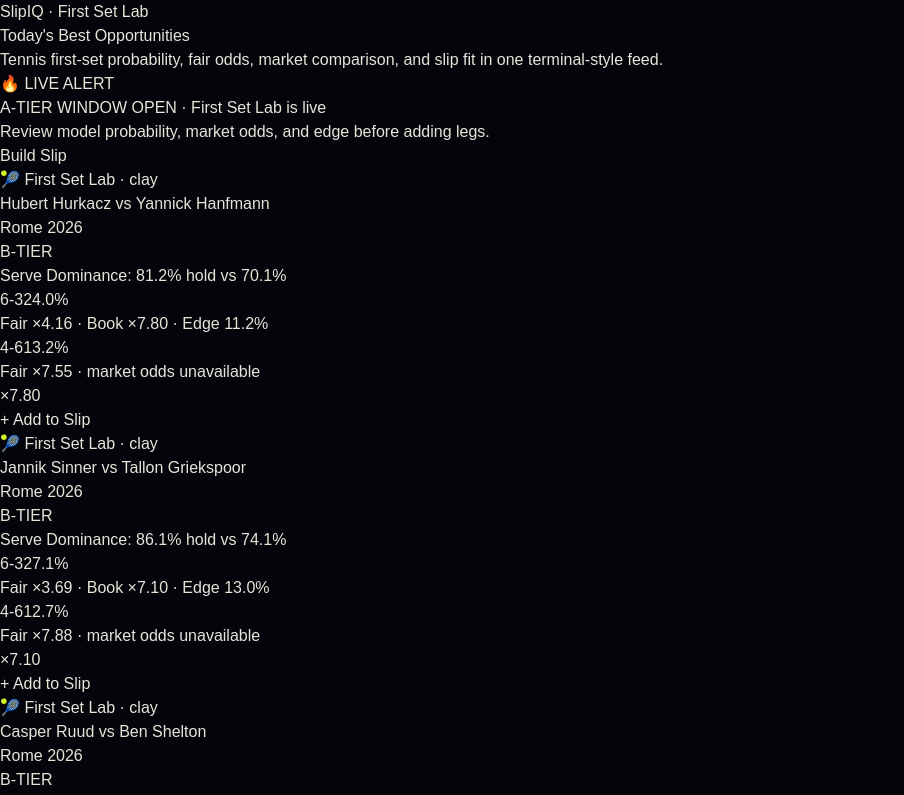
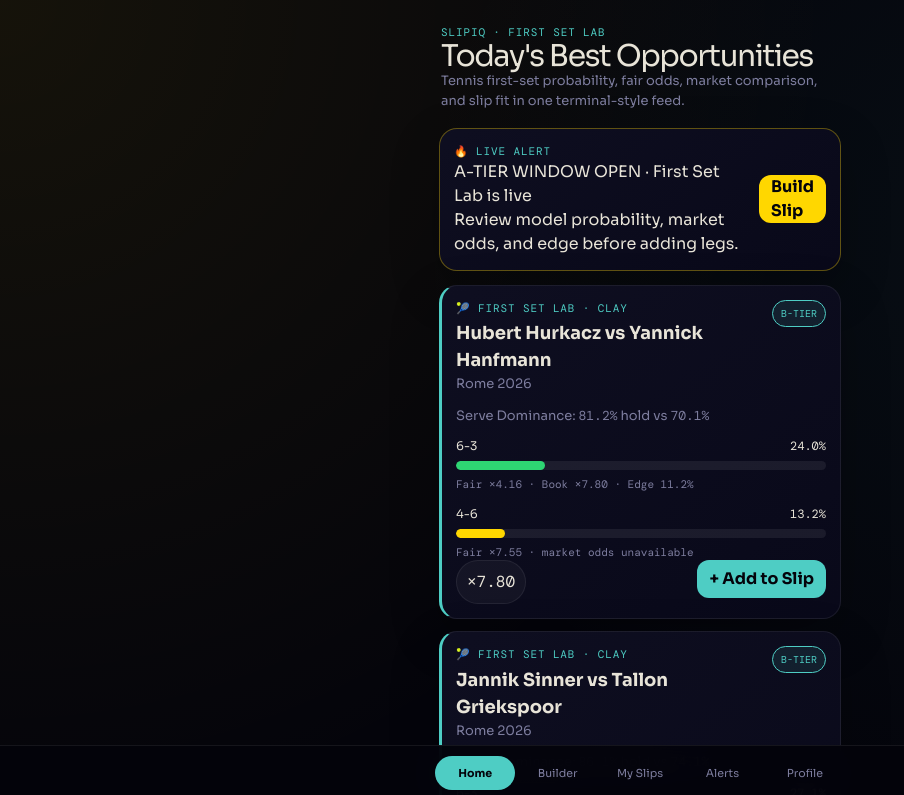
Before and after one commit to youssefalw2001/Slipiq-Mini-App, a React (Vite) app: page / in a window 1280 px wide. Shown: the top 795 px of the page, without its empty margins (0-904 px from the left). Built offline with nearby package versions, Linux system fonts and the light colour scheme.

Commit message:
Add Terminal Intelligence stylesheet

```diff
--- a/src/styles.css
+++ b/src/styles.css
@@ -1 +1,481 @@
-@tailwind base;@tailwind components;@tailwind utilities;:root{--bg-primary:#04040b;--bg-card:#09091a;--text-primary:#e8e4d8}body{margin:0;background:var(--bg-primary);color:var(--text-primary);font-family:Sora,sans-serif}.app{max-width:420px;margin:auto;padding:12px 12px 72px}.card{background:var(--bg-card);border:1px solid rgba(255,255,255,.08);padding:10px;margin:8px 0;border-radius:12px}.nav{position:fixed;bottom:0;left:0;right:0;display:flex;justify-content:space-around;background:#0f0f22;padding:10px}.tab{color:#e8e4d8;text-decoration:none;font-size:12px}
+@import url('https://fonts.googleapis.com/css2?family=DM+Mono:wght@400;500&family=Sora:wght@400;600;700&display=swap');
+@tailwind base;
+@tailwind components;
+@tailwind utilities;
+
+:root {
+  --bg-primary: #04040b;
+  --bg-card: #09091a;
+  --bg-elevated: #0f0f22;
+  --border: rgba(255, 255, 255, 0.07);
+  --text-primary: #e8e4d8;
+  --text-muted: #7d7d9e;
+  --accent-gold: #ffd700;
+  --accent-orange: #ff6b35;
+  --accent-teal: #4ecdc4;
+  --accent-red: #ff4757;
+  --accent-green: #2ed573;
+  --positive: #2ed573;
+  --negative: #ff4757;
+}
+
+* {
+  box-sizing: border-box;
+}
+
+body {
+  margin: 0;
+  min-height: 100vh;
+  background:
+    radial-gradient(circle at top left, rgba(255, 215, 0, 0.07), transparent 30%),
+    radial-gradient(circle at 80% 10%, rgba(78, 205, 196, 0.05), transparent 25%),
+    var(--bg-primary);
+  color: var(--text-primary);
+  font-family: Sora, system-ui, sans-serif;
+}
+
+button,
+a,
+input {
+  font: inherit;
+}
+
+button {
+  border: 0;
+}
+
+button:disabled {
+  cursor: not-allowed;
+  opacity: 0.45;
+}
+
+.app-shell {
+  width: min(100%, 430px);
+  min-height: 100vh;
+  margin: 0 auto;
+  padding: 14px 14px 86px;
+}
+
+.screen {
+  display: flex;
+  flex-direction: column;
+  gap: 14px;
+}
+
+.hero,
+.detail-header {
+  padding: 10px 2px 4px;
+}
+
+h1,
+h2,
+p {
+  margin: 0;
+}
+
+h1 {
+  font-size: 30px;
+  line-height: 1.02;
+  letter-spacing: -0.05em;
+}
+
+h2 {
+  font-size: 16px;
+}
+
+.mono {
+  font-family: 'DM Mono', monospace;
+}
+
+.eyebrow {
+  color: var(--accent-teal);
+  font-family: 'DM Mono', monospace;
+  font-size: 11px;
+  letter-spacing: 0.08em;
+  text-transform: uppercase;
+}
+
+.muted {
+  color: var(--text-muted);
+  font-size: 13px;
+}
+
+.card,
+.opportunity-card,
+.live-alert,
+.stats-bar {
+  border: 1px solid var(--border);
+  border-radius: 18px;
+  background: linear-gradient(145deg, rgba(15, 15, 34, 0.95), rgba(9, 9, 26, 0.98));
+  box-shadow: 0 18px 50px rgba(0, 0, 0, 0.24);
+}
+
+.card,
+.opportunity-card {
+  padding: 14px;
+}
+
+.section-stack,
+.probability-stack,
+.outcome-list,
+.leg-stack,
+.support-leg-grid {
+  display: flex;
+  flex-direction: column;
+  gap: 12px;
+}
+
+.card-header,
+.section-title,
+.outcome-head,
+.card-actions {
+  display: flex;
+  align-items: flex-start;
+  justify-content: space-between;
+  gap: 12px;
+}
+
+.match-link {
+  display: inline-block;
+  margin-top: 4px;
+  color: var(--text-primary);
+  font-size: 18px;
+  font-weight: 700;
+  text-decoration: none;
+}
+
+.tier-badge {
+  display: inline-flex;
+  align-items: center;
+  border: 1px solid currentColor;
+  border-radius: 999px;
+  padding: 5px 8px;
+  font-family: 'DM Mono', monospace;
+  font-size: 10px;
+  text-transform: uppercase;
+  white-space: nowrap;
+}
+
+.tier-s,
+.tier-gold,
+.tier-yellow {
+  color: var(--accent-gold);
+  background: rgba(255, 215, 0, 0.1);
+}
+
+.tier-a,
+.tier-orange {
+  color: var(--accent-orange);
+  background: rgba(255, 107, 53, 0.1);
+}
+
+.tier-b,
+.tier-teal,
+.tier-green {
+  color: var(--accent-teal);
+  background: rgba(78, 205, 196, 0.1);
+}
+
+.tier-c,
+.tier-red {
+  color: var(--accent-red);
+  background: rgba(255, 71, 87, 0.08);
+}
+
+.tier-left-s {
+  border-left: 3px solid var(--accent-gold);
+}
+
+.tier-left-a {
+  border-left: 3px solid var(--accent-orange);
+}
+
+.tier-left-b {
+  border-left: 3px solid var(--accent-teal);
+}
+
+.tier-left-c {
+  border-left: 3px solid var(--text-muted);
+}
+
+.key-stat {
+  margin: 12px 0;
+  color: var(--text-muted);
+  font-size: 13px;
+}
+
+.probability-row {
+  display: grid;
+  gap: 6px;
+}
+
+.probability-row__head,
+.metric-grid {
+  display: flex;
+  align-items: center;
+  justify-content: space-between;
+  gap: 10px;
+  font-size: 12px;
+}
+
+.probability-track {
+  height: 9px;
+  overflow: hidden;
+  border-radius: 999px;
+  background: rgba(255, 255, 255, 0.07);
+}
+
+.probability-fill {
+  height: 100%;
+  min-width: 2px;
+  border-radius: inherit;
+  animation: fillBar 650ms ease-out both;
+}
+
+.score-green {
+  background: var(--accent-green);
+}
+
+.score-yellow {
+  background: var(--accent-gold);
+}
+
+.score-orange {
+  background: var(--accent-orange);
+}
+
+.score-red {
+  background: var(--accent-red);
+}
+
+.probability-meta {
+  color: var(--text-muted);
+  font-family: 'DM Mono', monospace;
+  font-size: 11px;
+}
+
+.button,
+.text-button,
+.support-leg,
+.quick-stakes button {
+  border-radius: 12px;
+  cursor: pointer;
+}
+
+.button {
+  display: inline-flex;
+  align-items: center;
+  justify-content: center;
+  min-height: 38px;
+  padding: 0 12px;
+  color: #04040b;
+  background: var(--accent-teal);
+  font-weight: 700;
+  text-decoration: none;
+}
+
+.button-gold {
+  background: var(--accent-gold);
+}
+
+.text-button {
+  color: var(--accent-teal);
+  background: transparent;
+}
+
+.chip {
+  border: 1px solid var(--border);
+  border-radius: 999px;
+  padding: 9px 10px;
+  color: var(--text-primary);
+  background: rgba(255, 255, 255, 0.04);
+}
+
+.live-alert {
+  display: flex;
+  align-items: center;
+  justify-content: space-between;
+  gap: 14px;
+  padding: 14px;
+  border-color: rgba(255, 215, 0, 0.45);
+  animation: pulseBorder 2s ease-in-out infinite;
+}
+
+.responsible-notice {
+  border: 1px dashed rgba(255, 255, 255, 0.14);
+  border-radius: 14px;
+  padding: 12px;
+  color: var(--text-muted);
+  font-size: 12px;
+}
+
+.stat-grid {
+  display: grid;
+  grid-template-columns: 1fr 1fr;
+  gap: 12px;
+}
+
+.stat-grid div {
+  display: flex;
+  flex-direction: column;
+  gap: 5px;
+  font-size: 12px;
+}
+
+.outcome-card {
+  border: 1px solid var(--border);
+  border-radius: 16px;
+  padding: 12px;
+  background: rgba(255, 255, 255, 0.03);
+}
+
+.metric-grid {
+  display: grid;
+  grid-template-columns: repeat(2, minmax(0, 1fr));
+  margin: 10px 0;
+  color: var(--text-muted);
+  font-family: 'DM Mono', monospace;
+}
+
+.field-label {
+  display: block;
+  margin-bottom: 8px;
+  color: var(--text-muted);
+  font-size: 12px;
+}
+
+.stake-input {
+  width: 100%;
+  border: 1px solid var(--border);
+  border-radius: 14px;
+  padding: 12px;
+  color: var(--text-primary);
+  background: rgba(0, 0, 0, 0.22);
+}
+
+.quick-stakes {
+  display: grid;
+  grid-template-columns: repeat(5, 1fr);
+  gap: 8px;
+  margin-top: 10px;
+}
+
+.quick-stakes button,
+.support-leg {
+  border: 1px solid var(--border);
+  color: var(--text-primary);
+  background: rgba(255, 255, 255, 0.04);
+}
+
+.quick-stakes button {
+  padding: 9px 0;
+}
+
+.stats-bar {
+  display: grid;
+  grid-template-columns: repeat(2, 1fr);
+  gap: 10px;
+  padding: 12px;
+}
+
+.stats-bar div {
+  display: flex;
+  flex-direction: column;
+  gap: 3px;
+}
+
+.stats-bar span {
+  color: var(--text-muted);
+  font-size: 11px;
+}
+
+.slip-leg-chip {
+  display: grid;
+  grid-template-columns: auto 1fr auto auto auto;
+  gap: 8px;
+  align-items: center;
+  border: 1px solid var(--border);
+  border-radius: 999px;
+  padding: 8px 10px;
+  background: rgba(255, 255, 255, 0.04);
+  font-size: 12px;
+}
+
+.slip-leg-chip__label {
+  min-width: 0;
+  overflow: hidden;
+  text-overflow: ellipsis;
+  white-space: nowrap;
+}
+
+.chip-remove {
+  width: 24px;
+  height: 24px;
+  border-radius: 50%;
+  color: var(--text-primary);
+  background: rgba(255, 71, 87, 0.16);
+}
+
+.suggestion-card p + p {
+  margin-top: 8px;
+}
+
+.support-leg {
+  display: flex;
+  flex-direction: column;
+  gap: 4px;
+  padding: 12px;
+  text-align: left;
+}
+
+.bottom-nav {
+  position: fixed;
+  right: 0;
+  bottom: 0;
+  left: 0;
+  display: flex;
+  justify-content: center;
+  gap: 2px;
+  padding: 10px max(10px, calc((100vw - 430px) / 2 + 10px));
+  border-top: 1px solid var(--border);
+  background: rgba(4, 4, 11, 0.94);
+  backdrop-filter: blur(18px);
+}
+
+.bottom-nav__item {
+  flex: 1;
+  max-width: 82px;
+  border-radius: 999px;
+  padding: 9px 7px;
+  color: var(--text-muted);
+  font-size: 11px;
+  text-align: center;
+  text-decoration: none;
+}
+
+.bottom-nav__item.is-active {
+  color: var(--bg-primary);
+  background: var(--accent-teal);
+  font-weight: 700;
+}
+
+@keyframes fillBar {
+  from {
+    transform: scaleX(0);
+    transform-origin: left;
+  }
+  to {
+    transform: scaleX(1);
+    transform-origin: left;
+  }
+}
+
+@keyframes pulseBorder {
+  0%,
+  100% {
+    border-color: rgba(255, 215, 0, 0.35);
+  }
+  50% {
+    border-color: rgba(255, 215, 0, 0.85);
+  }
+}
```
